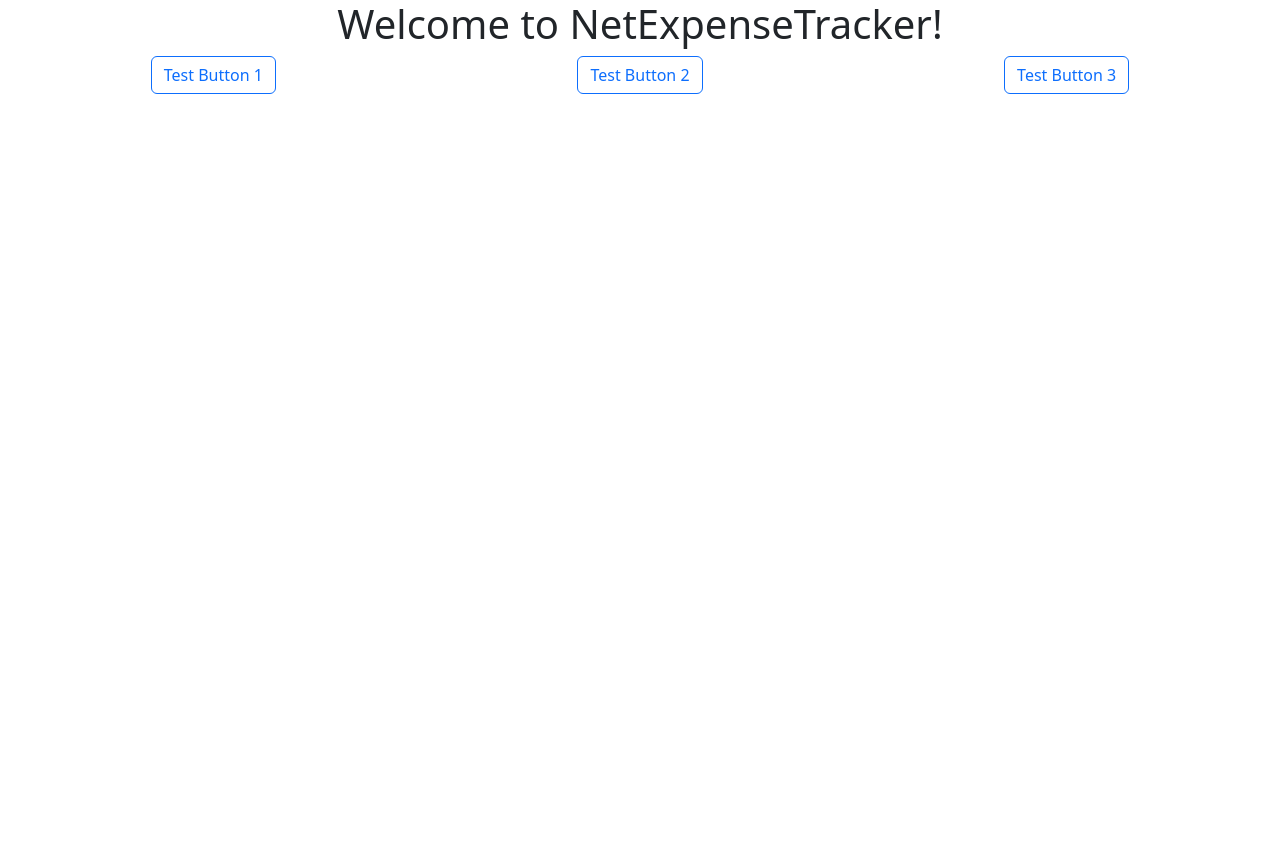
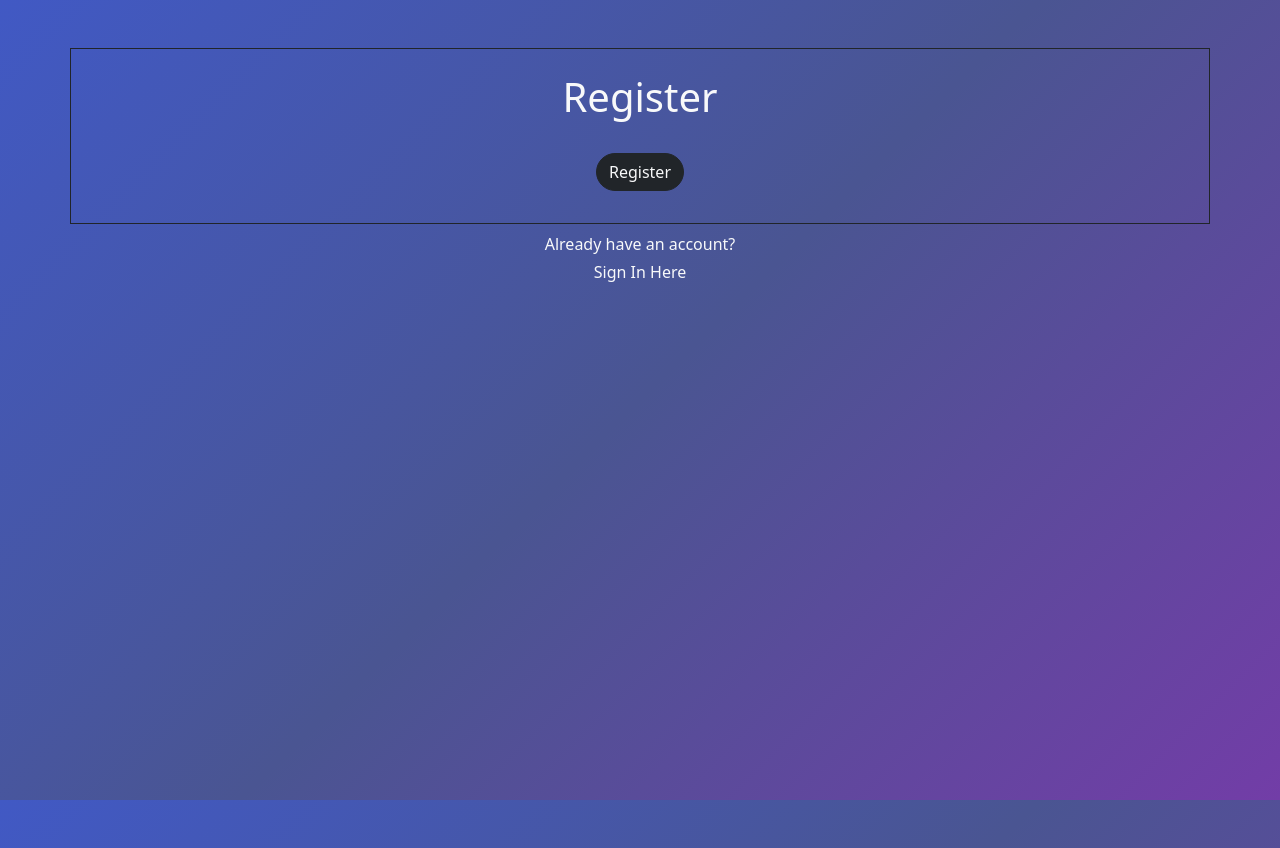
Before and after one commit to sloan-herrera/net-expense-tracker, a React (Vite) app in the folder frontend/: page /registration in a window 1280 px wide. Before the commit the page ends 800 px from the top, so only its background shows below. Built offline with nearby package versions, Linux system fonts and the light colour scheme.

Commit message:
Create frontend pages, routing, and navigation bar component

```diff
--- a/frontend/index.html
+++ b/frontend/index.html
@@ -3,7 +3,7 @@
   <head>
     <meta charset="UTF-8" />
     <meta name="viewport" content="width=device-width, initial-scale=1.0" />
-    <title>frontend</title>
+    <title>NetExpenseTracker</title>
   </head>
   <body>
     <div id="root"></div>
--- a/frontend/package.json
+++ b/frontend/package.json
@@ -13,7 +13,8 @@
     "bootstrap": "^5.3.8",
     "react": "^19.2.0",
     "react-bootstrap": "^2.10.10",
-    "react-dom": "^19.2.0"
+    "react-dom": "^19.2.0",
+    "react-router-dom": "^7.13.1"
   },
   "devDependencies": {
     "@eslint/js": "^9.39.1",
--- a/frontend/src/App.tsx
+++ b/frontend/src/App.tsx
@@ -1,32 +1,26 @@
-import { Container } from "react-bootstrap";
-import { Row } from "react-bootstrap";
-import { Col } from "react-bootstrap";
-import { Button } from "react-bootstrap";
+import { BrowserRouter, Routes, Route } from "react-router-dom";
+import SignIn from "./pages/SignInPage";
+import Register from "./pages/RegistrationPage";
+import Dashboard from "./pages/DashboardPage";
+import Contact from "./pages/ContactPage";
 
+// Entry point for the application acts as a routing hub for each page.
 function App() {
   return (
-    // Placeholder code to test if React Bootstrap works.
-    <>
-      <Container fluid>
-        <Row className="text-center">
-          <Col>
-            <h1>Welcome to NetExpenseTracker!</h1>
-          </Col>
-        </Row>
-        <Row className="text-center">
-          <Col>
-            <Button variant="outline-primary">Test Button 1</Button>
-          </Col>
-          <Col>
-            <Button variant="outline-primary">Test Button 2</Button>
-          </Col>
-          <Col>
-            <Button variant="outline-primary">Test Button 3</Button>
-          </Col>
-        </Row>
-      </Container>
-    </>
-  )
+    <BrowserRouter>
+      <Routes>
+        {/* Default page is the Sign In/Login page, as user account is required
+          to access other pages. */}
+        <Route path="/" element={<SignIn />} />
+        {/* Route to Registration/Register page. */}
+        <Route path="/registration" element={<Register />} />
+        {/* Route to Dashboard/Expenses page. */}
+        <Route path="/dashboard" element={<Dashboard />} />
+        {/* Route to Contact page. */}
+        <Route path="/contact" element={<Contact />} />
+      </Routes>
+    </BrowserRouter>
+  );
 }
 
-export default App
+export default App;
--- /dev/null
+++ b/frontend/src/components/Navbar.tsx
@@ -0,0 +1,39 @@
+// Importing Navbar as BootstrapNavbar removes naming conflict error.
+import { Navbar as BootstrapNavbar } from "react-bootstrap";
+import { Container, Nav } from "react-bootstrap";
+import { NavLink } from "react-router-dom";
+
+// Navigation bar component for dashboard and contact pages of NetExpenseTracker.
+function Navbar() {
+  return (
+    <BootstrapNavbar bg="dark" variant="dark">
+      {/* Navbar container is fluid for screen size, although true responsiveness
+        will be implemented later. */}
+      <Container fluid>
+        {/* Click on brand label redirects to dashboard. */}
+        <BootstrapNavbar.Brand
+          as={NavLink}
+          to="/dashboard"
+          className="text-decoration-none"
+        >
+          NetExpenseTracker
+        </BootstrapNavbar.Brand>
+        {/* Margin start auto is used to push link items to the right of brand. */}
+        <Nav className="ms-auto">
+          {/* NavLink from React Router is used for frontend routing and active link highlighting. */}
+          <Nav.Link as={NavLink} to="/dashboard">
+            Dashboard
+          </Nav.Link>
+          <Nav.Link as={NavLink} to="/contact">
+            Contact
+          </Nav.Link>
+          <Nav.Link as={NavLink} to="/">
+            Logout
+          </Nav.Link>
+        </Nav>
+      </Container>
+    </BootstrapNavbar>
+  );
+}
+
+export default Navbar;
--- /dev/null
+++ b/frontend/src/pages/ContactPage.tsx
@@ -0,0 +1,14 @@
+import Navbar from "../components/Navbar";
+
+// Displays content of the contact page.
+function Contact() {
+  return (
+    <>
+      {/* Reusable navigation bar component. */}
+      <Navbar />
+      <h1 className="text-center text-light">Contact Support</h1>
+    </>
+  );
+}
+
+export default Contact;
--- /dev/null
+++ b/frontend/src/pages/DashboardPage.tsx
@@ -0,0 +1,14 @@
+import Navbar from "../components/Navbar";
+
+// Displays content of the dashboard page.
+function Dashboard() {
+  return (
+    <>
+      {/* Reusable navigation bar component. */}
+      <Navbar />
+      <h1 className="text-center text-light">Welcome to NetExpenseTracker</h1>
+    </>
+  );
+}
+
+export default Dashboard;
--- /dev/null
+++ b/frontend/src/pages/RegistrationPage.tsx
@@ -0,0 +1,51 @@
+import { Link, useNavigate } from "react-router-dom";
+import { Container, Row, Col, Button } from "react-bootstrap";
+
+// Displays the content of the registration page.
+function Register() {
+  // Used to navigate to other pages.
+  const navigate = useNavigate();
+  // Handles registration by redirecting user to sign-in on button
+  // click (temporary until authentication is implemented).
+  const handleRegistration = () => {
+    navigate("/");
+  };
+
+  return (
+    <>
+      {/* Container with dark border centered on the screen. */}
+      <Container className="border border-dark text-center mt-5 p-4">
+        {/* Row with large bottom margin. */}
+        <Row className="mb-4">
+          <Col>
+            <h1 className="text-light">Register</h1>
+          </Col>
+        </Row>
+        {/* Row with medium bottom margin. */}
+        <Row className="mb-2">
+          <Col>
+            {/* Rounded dark button with light text enabling the user to create account. */}
+            <Button
+              variant="dark"
+              className="rounded-pill text-light"
+              onClick={handleRegistration}
+            >
+              Register
+            </Button>
+          </Col>
+        </Row>
+      </Container>
+      <p className="text-light text-center mt-2 mb-1">
+        Already have an account?
+      </p>
+      {/* Link enabling user to login. */}
+      <p className="text-center">
+        <Link to="/" className="text-light text-decoration-none">
+          Sign In Here
+        </Link>
+      </p>
+    </>
+  );
+}
+
+export default Register;
--- /dev/null
+++ b/frontend/src/pages/SignInPage.tsx
@@ -0,0 +1,49 @@
+import { Link, useNavigate } from "react-router-dom";
+import { Container, Row, Col, Button } from "react-bootstrap";
+
+// Displays the content of the sign-in page.
+function SignIn() {
+  // Used to navigate to other pages.
+  const navigate = useNavigate();
+  // Handles login by redirecting user to expense dashboard on button
+  // click (temporary until authentication is implemented).
+  const handleLogin = () => {
+    navigate("/dashboard");
+  };
+
+  return (
+    <>
+      {/* Container with dark border centered on the screen. */}
+      <Container className="border border-dark text-center mt-5 p-4">
+        {/* Row with large bottom margin. */}
+        <Row className="mb-4">
+          <Col>
+            <h1 className="text-light">Sign In</h1>
+          </Col>
+        </Row>
+        {/* Row with medium bottom margin. */}
+        <Row className="mb-2">
+          <Col>
+            {/* Rounded dark button with light text enabling the user to login. */}
+            <Button
+              variant="dark"
+              className="rounded-pill text-light"
+              onClick={handleLogin}
+            >
+              Sign In
+            </Button>
+          </Col>
+        </Row>
+      </Container>
+      <p className="text-light text-center mt-2 mb-1">Don't have an account?</p>
+      {/* Link enabling user to create an account. */}
+      <p className="text-center">
+        <Link to="/registration" className="text-light text-decoration-none">
+          Register Here
+        </Link>
+      </p>
+    </>
+  );
+}
+
+export default SignIn;
--- a/frontend/src/styles/styles.css
+++ b/frontend/src/styles/styles.css
@@ -0,0 +1,8 @@
+/* Background is a fixed blue to indigo linear gradient with a minimum height of 100% of
+viewport and margin set to 0. */
+body {
+    background: linear-gradient(135deg, #4159c4, #4a5592, #723da7);
+    background-attachment: fixed;
+    min-height: 100vh;
+    margin: 0;
+}
```
Also changed, not shown: frontend/src/main.tsx (+7 -7 lines), 1 other file (tests, documents, lock files or other folders).
